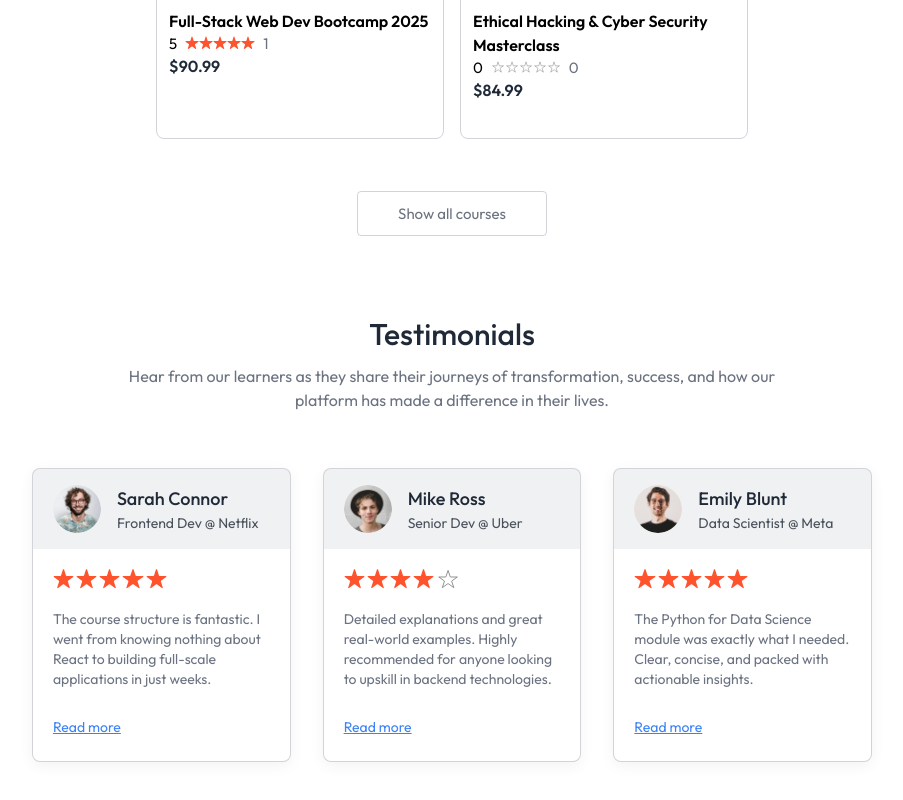
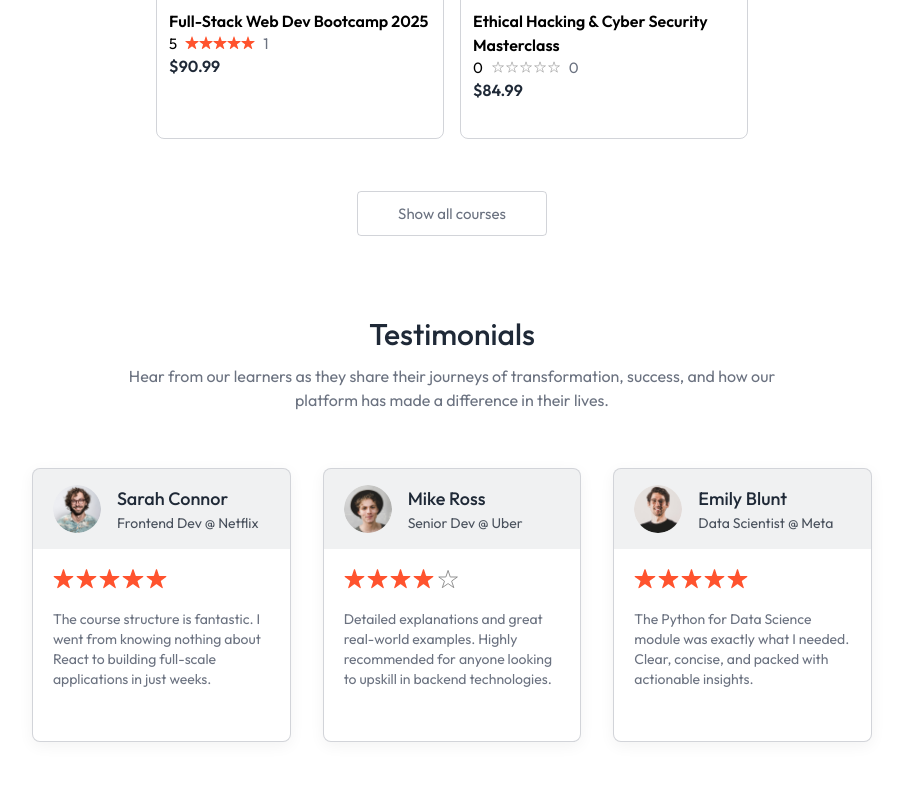
Before and after one commit to rushi-0369/smartprep-ai, a React (Vite) app in the folder client/: page / in a window 1280 px wide. Shown: the part 1519-2319 px from the top of the page, without its empty margins (188-1091 px from the left). Built offline with nearby package versions, Linux system fonts and the light colour scheme; no server answers.

Commit message:
Removed anchor read more(not useful)

```diff
--- a/client/src/components/student/TestimonialsSection.jsx
+++ b/client/src/components/student/TestimonialsSection.jsx
@@ -47,7 +47,6 @@ const TestimonialsSection = () => {
               </div>
               <p className="text-gray-500 mt-5">{testimonial.feedback}</p>
             </div>
-            <a href="#" className='text-blue-500 underline px-5'>Read more</a>
           </div>
         ))}
       </div>
```
